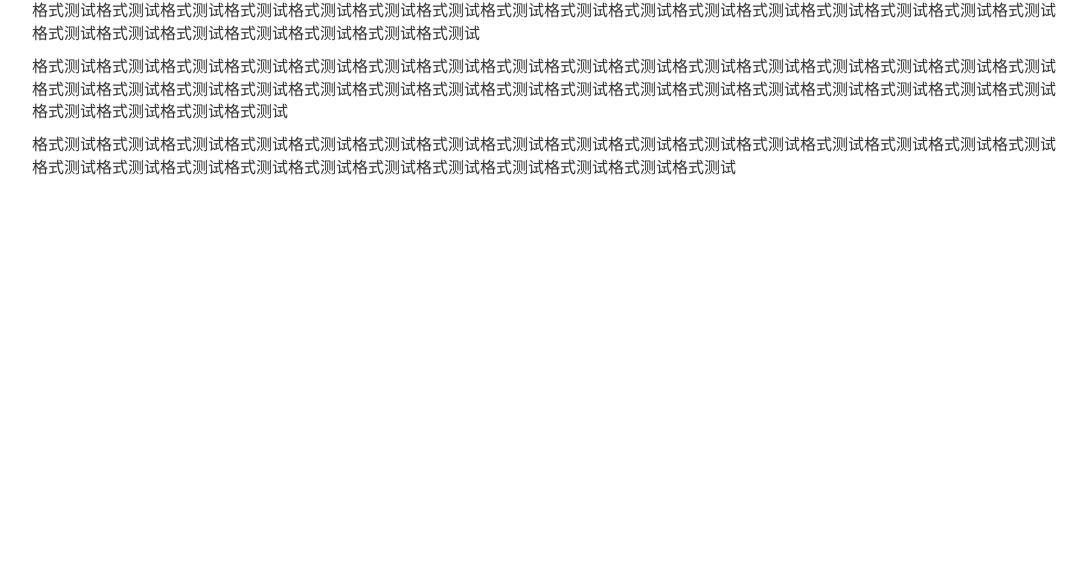
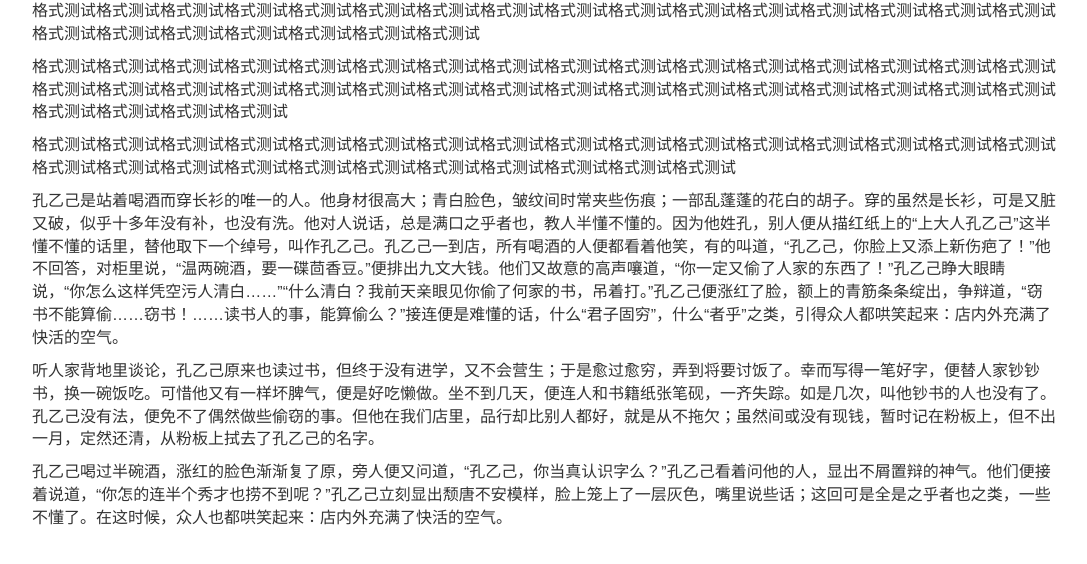
Before and after one commit to landonacloud/Naicha, a plain HTML site: page Fanfic/test.html in a window 1280 px wide. Shown: the whole page, without its empty margins (96-1183 px from the left). Drawn offline with nearby package versions, Linux system fonts and the light colour scheme.

Commit message:
Create test.html

```diff
--- a/Fanfic/test.html
+++ b/Fanfic/test.html
@@ -19,6 +19,9 @@
       <p>格式测试格式测试格式测试格式测试格式测试格式测试格式测试格式测试格式测试格式测试格式测试格式测试格式测试格式测试格式测试格式测试格式测试格式测试格式测试格式测试格式测试格式测试格式测试</p>
       <p>格式测试格式测试格式测试格式测试格式测试格式测试格式测试格式测试格式测试格式测试格式测试格式测试格式测试格式测试格式测试格式测试格式测试格式测试格式测试格式测试格式测试格式测试格式测试格式测试格式测试格式测试格式测试格式测试格式测试格式测试格式测试格式测试格式测试格式测试格式测试格式测试</p>
       <p>格式测试格式测试格式测试格式测试格式测试格式测试格式测试格式测试格式测试格式测试格式测试格式测试格式测试格式测试格式测试格式测试格式测试格式测试格式测试格式测试格式测试格式测试格式测试格式测试格式测试格式测试格式测试</p>
+<p>孔乙己是站着喝酒而穿长衫的唯一的人。他身材很高大；青白脸色，皱纹间时常夹些伤痕；一部乱蓬蓬的花白的胡子。穿的虽然是长衫，可是又脏又破，似乎十多年没有补，也没有洗。他对人说话，总是满口之乎者也，教人半懂不懂的。因为他姓孔，别人便从描红纸上的“上大人孔乙己”这半懂不懂的话里，替他取下一个绰号，叫作孔乙己。孔乙己一到店，所有喝酒的人便都看着他笑，有的叫道，“孔乙己，你脸上又添上新伤疤了！”他不回答，对柜里说，“温两碗酒，要一碟茴香豆。”便排出九文大钱。他们又故意的高声嚷道，“你一定又偷了人家的东西了！”孔乙己睁大眼睛说，“你怎么这样凭空污人清白……”“什么清白？我前天亲眼见你偷了何家的书，吊着打。”孔乙己便涨红了脸，额上的青筋条条绽出，争辩道，“窃书不能算偷……窃书！……读书人的事，能算偷么？”接连便是难懂的话，什么“君子固穷”，什么“者乎”之类，引得众人都哄笑起来：店内外充满了快活的空气。</p>
+<p>听人家背地里谈论，孔乙己原来也读过书，但终于没有进学，又不会营生；于是愈过愈穷，弄到将要讨饭了。幸而写得一笔好字，便替人家钞钞书，换一碗饭吃。可惜他又有一样坏脾气，便是好吃懒做。坐不到几天，便连人和书籍纸张笔砚，一齐失踪。如是几次，叫他钞书的人也没有了。孔乙己没有法，便免不了偶然做些偷窃的事。但他在我们店里，品行却比别人都好，就是从不拖欠；虽然间或没有现钱，暂时记在粉板上，但不出一月，定然还清，从粉板上拭去了孔乙己的名字。</p>
+<p>孔乙己喝过半碗酒，涨红的脸色渐渐复了原，旁人便又问道，“孔乙己，你当真认识字么？”孔乙己看着问他的人，显出不屑置辩的神气。他们便接着说道，“你怎的连半个秀才也捞不到呢？”孔乙己立刻显出颓唐不安模样，脸上笼上了一层灰色，嘴里说些话；这回可是全是之乎者也之类，一些不懂了。在这时候，众人也都哄笑起来：店内外充满了快活的空气。</p>
     </div>
     </div>
     </div>
```
